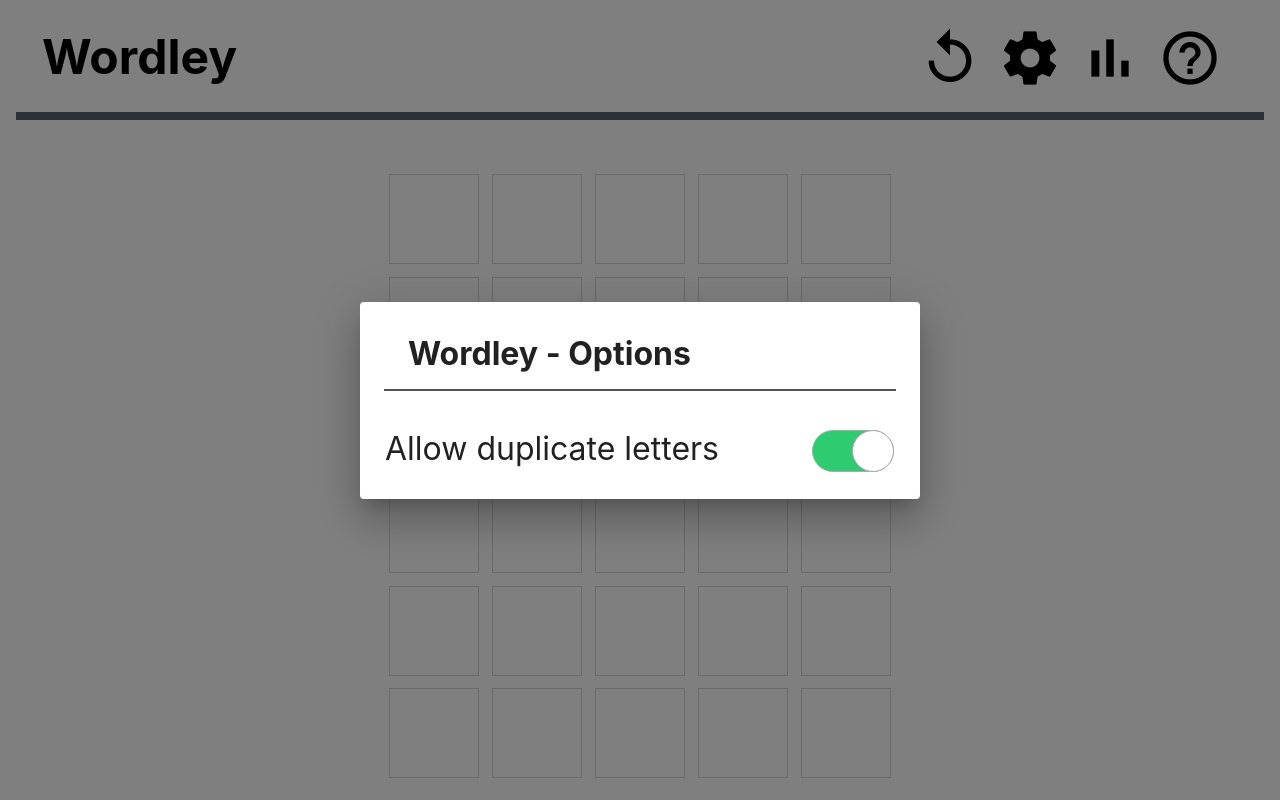
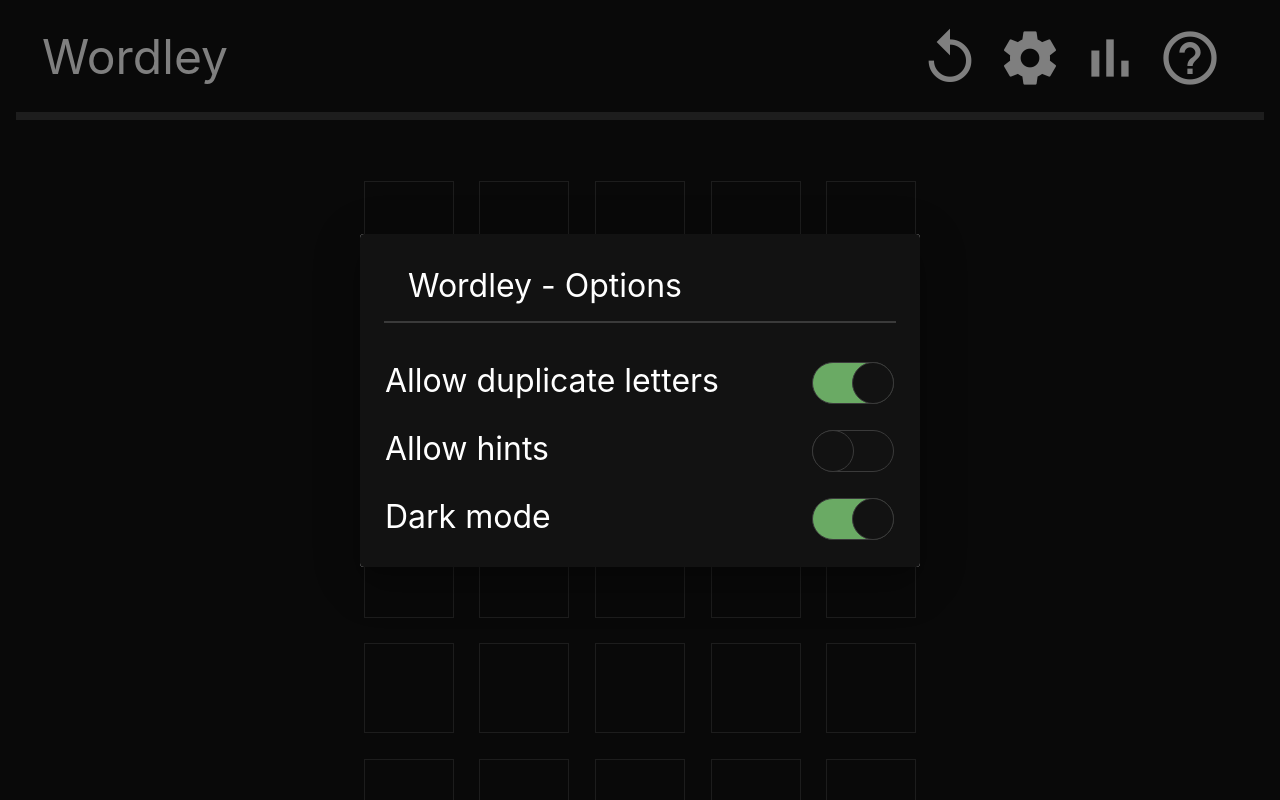
Before and after one commit to gladson1976/Wordley, a React (Create React App) app: page / in a window 1280 px wide. Both pictures are taken after a click on the element 1030 px from the left and 58 px from the top of the page. Shown: the top 800 px of the page. Built offline with nearby package versions, Linux system fonts and the light colour scheme.

Commit message:
Bug fixes and enhancements (hint and dark mode)

```diff
--- a/src/App.css
+++ b/src/App.css
@@ -1,3 +1,19 @@
+:root {
+	--WORDLEY-BG-COLOR: #ffffff;
+	--WORDLEY-TEXT-COLOR: #121212;
+	--WORDLEY-BG-YES: #6aaa64;
+	--WORDLEY-BG-MAYBE: #c9b458;
+	--WORDLEY-BG-NO: #6a6a6a;
+	--WORDLEY-TEXT-YES: #ffffff;
+	--WORDLEY-TEXT-MAYBE: #ffffff;
+	--WORDLEY-TEXT-NO: #ffffff;
+	--WORDLEY-TEXT-ERROR: #ea4335;
+	--WORDLEY-BORDER-COLOR: #8a8a8a;
+	--WORDLEY-BG-KEY: #a1a1a1;
+	--WORDLEY-TEXT-KEY: #000000;
+	--WORDLEY-WEIGHT-KEY: 600;
+}
+
 @font-face {
 	font-family: 'Material Icons';
 	font-style: normal;
@@ -7,8 +23,29 @@
 		url(MaterialIcons-Regular.ttf) format('truetype');
 }
 
+.dark-mode {
+	--WORDLEY-BG-COLOR: #121212;
+	--WORDLEY-TEXT-COLOR: #ffffff;
+	--WORDLEY-BG-YES: #6aaa64;
+	--WORDLEY-BG-MAYBE: #c9b458;
+	--WORDLEY-BG-NO: #3a3a3a;
+	--WORDLEY-TEXT-YES: #ffffff;
+	--WORDLEY-TEXT-MAYBE: #ffffff;
+	--WORDLEY-TEXT-NO: #ffffff;
+	--WORDLEY-TEXT-ERROR: #ea4335;
+	--WORDLEY-BORDER-COLOR: #3a3a3a;
+	--WORDLEY-BG-KEY: #818181;
+	--WORDLEY-TEXT-KEY: #ffffff;
+	--WORDLEY-WEIGHT-KEY: 400;
+}
+
 html {
 	font-size: 4vmin;
+}
+
+body, .wordley-wrapper {
+	background-color: var(--WORDLEY-BG-COLOR);
+	color: var(--WORDLEY-TEXT-COLOR)
 }
 
 .MuiPaper-root {
@@ -20,7 +57,6 @@
 	font-weight: normal;
 	font-style: normal;
 	font-size: 1.5rem;
-	/* Preferred icon size */
 	display: inline-flex;
 	line-height: 1;
 	text-transform: none;
@@ -28,13 +64,9 @@
 	word-wrap: normal;
 	white-space: nowrap;
 	direction: ltr;
-	/* Support for all WebKit browsers. */
 	-webkit-font-smoothing: antialiased;
-	/* Support for Safari and Chrome. */
 	text-rendering: optimizeLegibility;
-	/* Support for Firefox. */
 	-moz-osx-font-smoothing: grayscale;
-	/* Support for IE. */
 	font-feature-settings: 'liga';
 }
 
@@ -42,12 +74,11 @@
 	display: flex;
 	flex-direction: column;
 	margin: 1.5rem auto 0 auto;
-	/* margin-bottom: 20vw; */
 	align-items: center;
 }
 
 .wordley-correct {
-	background-color: #6AAA64;
+	background-color: var(--WORDLEY-BG-YES);
 }
 
 .reveal-wordley {
@@ -58,33 +89,29 @@
 	top: 0.5rem;
 	margin-bottom: 0.5rem;
 }
-
 .icon {
 	font-size: 2rem;
 	margin-right: 0.5rem;
 	margin-top: 0.5rem;
 }
-
+.icon-hint:before {
+	content: '\e838';
+}
 .icon-replay:before {
 	content: '\e042';
 }
-
 .icon-settings:before {
 	content: '\e8b8';
 }
-
 .icon-bar-chart:before {
 	content: '\e26b';
 }
-
 .icon-question:before {
 	content: '\e8fd';
 }
-
 .text-right {
 	text-align: right;
 }
-
 table {
 	border-collapse: collapse;
 	border-spacing: 1px;
@@ -99,7 +126,7 @@
 }
 
 div.title-border {
-	border-bottom: .25rem solid rgb(85, 98, 112);
+	border-bottom: .25rem solid var(--WORDLEY-BORDER-COLOR);
 }
 
 table.wordley-title {
@@ -109,7 +136,7 @@
 
 td.title {
 	font-size: 1.5rem;
-	font-weight: bold;
+	font-weight: var(--WORDLEY-WEIGHT-KEY);
 }
 
 table.wordley-title td.wordley-image {
@@ -129,7 +156,7 @@
 
 table.wordley-footer {
 	width: 100%;
-	border: 1px solid rgb(85, 98, 112);
+	border: 1px solid var(--WORDLEY-BORDER-COLOR);
 }
 
 table.wordley-praise {
@@ -139,6 +166,8 @@
 .settings {
 	padding: 0.75rem;
 	width: 16rem;
+	background-color: var(--WORDLEY-BG-COLOR);
+	color: var(--WORDLEY-TEXT-COLOR);
 }
 
 .close {
@@ -154,11 +183,11 @@
 }
 
 .settings-table td.settings-title {
-	font-weight: bold;
+	font-weight: var(--WORDLEY-WEIGHT-KEY);
 }
 
 .settings-inner {
-	border: 1px solid darkgray;
+	border: 1px solid var(--WORDLEY-BORDER-COLOR);
 	border-radius: 4px;
 	padding: 0px 4px 0px 4px;
 	margin-left: 10px;
@@ -169,7 +198,7 @@
 }
 
 .chart-container {
-	border: 1px solid grey;
+	border: 1px solid var(--WORDLEY-BORDER-COLOR);
     height: inherit;
 	padding: 0.5rem 0.25rem;
 	display: flex;
@@ -181,11 +210,11 @@
 	display: inline-flex;
     width: 2rem;
     margin: 0.25rem;
-    background-color: #6AAA64;
+    background-color: var(--WORDLEY-BG-YES);
     justify-content: center;
     align-items: flex-end;
     padding: 0.25rem 0px;
-	font-weight: bold;
+	font-weight: var(--WORDLEY-WEIGHT-KEY);
 }
 
 .bar-text {
@@ -194,33 +223,36 @@
     margin: 0.25rem;
     justify-content: center;
     align-items: flex-end;
-	font-weight: bold;
+	font-weight: var(--WORDLEY-WEIGHT-KEY);
 }
 
 .wordley-help-bit {
     display: inline-flex;
-    color: #555555;
+    color: var(--WORDLEY-TEXT-COLOR);
     justify-content: center;
     align-items: center;
     width: 1.5rem;
     height: 1.5rem;
-    border: 1px solid #d3d6da;
-    font-weight: bold;
+    border: 1px solid var(--WORDLEY-BORDER-COLOR);
+    font-weight: var(--WORDLEY-WEIGHT-KEY);
     font-size: 0.75rem;
 }
 .wordley-help-correct {
-    background-color: #6AAA64;
-    color: #FFFFFF;
+    background-color: var(--WORDLEY-BG-YES);
+    border: 1px solid var(--WORDLEY-BG-YES);
+    color: var(--WORDLEY-TEXT-YES);
     animation: fadeInCorrect 1s;
 }
 .wordley-help-maybe {
-    background-color: #C9B458;
-    color: #FFFFFF;
+    background-color: var(--WORDLEY-BG-MAYBE);
+    border: 1px solid var(--WORDLEY-BG-MAYBE);
+    color: var(--WORDLEY-TEXT-YES);
     animation: fadeInMaybe 1s;
 }
 .wordley-help-no {
-    background-color: #989C9E;
-    color: #FFFFFF;
+    background-color: var(--WORDLEY-BG-NO);
+    border: 1px solid var(--WORDLEY-BG-NO);
+    color: var(--WORDLEY-TEXT-YES);
     animation: fadeInNo 1s;
 }
 .reveal-container {
@@ -228,7 +260,6 @@
 }
 .praise-window {
     margin: auto;
-    background-color: #fefefe;
     animation: praise-grow 0.75s;
 }
 .praise-border {
@@ -260,13 +291,13 @@
 .modal-header {
 	padding: 0.25rem;
 	padding-bottom: 0.5rem;
-	border-bottom: 2px solid #555555;
+	border-bottom: 2px solid var(--WORDLEY-BORDER-COLOR);
 	margin-bottom: 0.5rem;
 }
 
 .modal-title {
 	margin: 0px 0.5rem;
-	font-weight: bold;
+	font-weight: var(--WORDLEY-WEIGHT-KEY);
 }
 
 .hidden {
@@ -274,7 +305,7 @@
 }
 
 .font-bold {
-	font-weight: bold;
+	font-weight: var(--WORDLEY-WEIGHT-KEY);
 }
 
 .font-small {
@@ -312,33 +343,33 @@
 	font-size: 1rem;
 	line-height: 1.25;
 	border-radius: .25rem;
-	transition: all .15s ease-in-out
+	transition: all .15s ease-in-out;
 }
 
 .btn:focus,
 .btn:hover {
-	text-decoration: none
+	text-decoration: none;
 }
 
 .btn.focus,
 .btn:focus {
 	outline: 0;
-	box-shadow: 0 0 0 3px rgba(0, 123, 255, .25)
+	box-shadow: 0 0 0 3px rgba(0, 123, 255, .25);
 }
 
 .btn.disabled,
 .btn:disabled {
-	opacity: .65
+	opacity: .65;
 }
 
 .btn.active,
 .btn:active {
-	background-image: none
+	background-image: none;
 }
 
 a.btn.disabled,
 fieldset[disabled] a.btn {
-	pointer-events: none
+	pointer-events: none;
 }
 
 .btn:focus {
@@ -350,35 +381,35 @@
 }
 
 .btn-outline-danger {
-	color: #dc3545;
+	color: var(--WORDLEY-TEXT-ERROR);
 	background-color: transparent;
 	background-image: none;
-	border-color: #dc3545
+	border-color: var(--WORDLEY-TEXT-ERROR);
 }
 
 .btn-outline-danger:hover {
-	color: #fff;
-	background-color: #dc3545;
-	border-color: #dc3545
+	color: var(--WORDLEY-TEXT-COLOR);
+	background-color: var(--WORDLEY-TEXT-ERROR);
+	border-color: var(--WORDLEY-TEXT-ERROR);
 }
 
 .btn-outline-danger.focus,
 .btn-outline-danger:focus {
-	box-shadow: 0 0 0 3px rgba(220, 53, 69, .5)
+	box-shadow: 0 0 0 3px rgba(220, 53, 69, .5);
 }
 
 .btn-outline-danger.disabled,
 .btn-outline-danger:disabled {
-	color: #dc3545;
-	background-color: transparent
+	color: var(--WORDLEY-TEXT-ERROR);
+	background-color: transparent;
 }
 
 .btn-outline-danger.active,
 .btn-outline-danger:active,
 .show>.btn-outline-danger.dropdown-toggle {
-	color: #fff;
-	background-color: #dc3545;
-	border-color: #dc3545
+	color: var(--WORDLEY-TEXT-COLOR);
+	background-color: var(--WORDLEY-TEXT-ERROR);
+	border-color: var(--WORDLEY-TEXT-ERROR);
 }
 
 /* CHECKBOX */
@@ -396,10 +427,10 @@
 	width: 100%;
 	height: 1.25rem;
 	top: 0.125rem;
-	background: #fff;
+	background: var(--WORDLEY-BG-COLOR);
 	content: '';
 	border-radius: 0.75rem;
-	border: solid 1px darkgray;
+	border: solid 1px var(--WORDLEY-BORDER-COLOR);
 	transition: all .5s;
 }
 
@@ -410,10 +441,10 @@
 	content: '';
 	width: 1.25rem;
 	height: 1.25rem;
-	background: #fff;
+	background: var(--WORDLEY-BG-COLOR);
 	position: absolute;
 	border-radius: 50%;
-	border: solid 1px darkgray;
+	border: solid 1px var(--WORDLEY-BORDER-COLOR);
 	transition: all .5s;
 	left: 0;
 }
@@ -424,7 +455,7 @@
 }
 
 input[type="checkbox"]:checked:before {
-	background: #2ecc71;
+	background: var(--WORDLEY-BG-YES);
 }
 
 input[type="checkbox"].square {
@@ -446,7 +477,7 @@
 }
 
 input[type="checkbox"].square:checked:before {
-	background: #3498db;
+	background: var(--WORDLEY-BG-YES);
 }
 
 @keyframes praise-grow {
@@ -466,7 +497,7 @@
 
 @keyframes fadeIn {
     from { background-color: transparent; }
-      to { background-color: #fefefe; }
+      to { background-color: var(--WORDLEY-BG-COLOR); }
 }
 
 @keyframes Shake {
--- a/src/App.js
+++ b/src/App.js
@@ -6,16 +6,19 @@
 import './bootstrap.css';
 import './keyboard.css';
 import ShowWord from './showWord/showWord';
-import wordleyModel from './wordley.model';
+import { wordleyData as wordleyModel } from './wordley.model';
 import { wordleOriginals, wordleOriginalsValid } from './wordle-original';
 
 function App() {
   const [allowDuplicates, setAllowDuplicates] = useState(true);
+  const [allowHints, setAllowHints] = useState(false);
+  const [darkMode, setDarkMode] = useState(false);
   const [currentWordley, setCurrentWordley] = useState(wordleyModel);
   const [wordleyWords, setWordleyWords] = useState([]);
-  const [wordleyWordsValid, setWordleyWordsValid] = useState(wordleOriginalsValid);
+  const [wordleyWordsValid] = useState(wordleOriginalsValid);
   const [isWordleyComplete, setIsWordleyComplete] = useState(false);
   const [revealWordley, setRevealWordley] = useState(false);
+  const [hintCount, setHintCount] = useState(0);
   const appTitle = "Wordley";
   const appVersion = "1.0";
 
@@ -24,6 +27,7 @@
   const [dialogHelpOpen, setDialogHelpOpen] = useState(false);
   const [dialogCompleteOpen, setDialogCompleteOpen] = useState(false);
 
+  const TOTAL_HINTS_ALLOWED = 1;
   const arrKeys = useMemo(() => [
     ["Q", "W", "E", "R", "T", "Y", "U", "I", "O", "P"],
     ["#Q", "A", "S", "D", "F", "G", "H", "J", "K", "L"],
@@ -33,11 +37,11 @@
 
   const arrPraises = useMemo(() => ['Genius', 'Magnificent', 'Impressive', 'Splendid', 'Great', 'Phew', 'Ouch!'], []);
 
-  const indices = useCallback((c, s) => {
-    return s
-    .split('')
-    .reduce((a, e, i) => e === c ? a.concat(i) : a, []);
-  }, []);
+  // const indices = useCallback((c, s) => {
+  //   return s
+  //   .split('')
+  //   .reduce((a, e, i) => e === c ? a.concat(i) : a, []);
+  // }, []);
 
   const getRandom = useCallback((min, max) => {
     return Math.floor(Math.random()*(max-min+1))+min;
@@ -65,15 +69,38 @@
     setRevealWordley(true);
   }, []);
 
+  // const validateDataModel = useCallback((persistData) => {
+  //   const defaultModel = _.cloneDeep(wordleyModel);
+  //   const mergedModel = _.merge(defaultModel, persistData);
+  //   mergedModel.wordleyBoard.map((wordleyWord) => {
+  //     if (wordleyWord.wordley === '') {
+  //       _.set(wordleyWord, 'validations', []);
+  //     }
+  //     return wordleyWord;
+  //   });
+  //   return mergedModel;
+  // }, []);
+
+  const lightsOff = useCallback((lightsOff) => {
+    if (lightsOff) {
+      document.body.classList.add('dark-mode');
+    } else {
+      document.body.classList.remove('dark-mode');
+    }
+  }, []);
+
   const savePersistData = useCallback(() => {
     let tempWordley = _.cloneDeep(currentWordley);
     _.set(tempWordley, 'gameSettings.allowDuplicates', allowDuplicates);
+    _.set(tempWordley, 'gameSettings.allowHints', allowHints);
+    _.set(tempWordley, 'gameSettings.darkMode', darkMode);
+    _.set(tempWordley, 'hintCount', hintCount);
     if (window.AppInventor) {
       window.AppInventor.setWebViewString(JSON.stringify(tempWordley));
     } else {
       localStorage.setItem('wordleyPersist', JSON.stringify(tempWordley));
     }
-  }, [allowDuplicates, currentWordley]);
+  }, [allowDuplicates, allowHints, currentWordley, darkMode, hintCount]);
 
   const loadPersistData = useCallback(() => {
     let persistData
@@ -85,20 +112,30 @@
     if (_.isNull(persistData)) {
       persistData = _.cloneDeep(wordleyModel);
     }
+    // persistData = validateDataModel(persistData);
     const tempAllowDuplicates = _.get(persistData, 'gameSettings.allowDuplicates', true);
+    const tempAllowHints = _.get(persistData, 'gameSettings.allowHints', false);
+    const tempDarkMode = _.get(persistData, 'gameSettings.darkMode', false);
+    const tempHintCount = _.get(persistData, 'hintCount', 0);
 
     const currentTry = persistData.currentTry - 1 >= 0 ? persistData.currentTry - 1 : 0;
-    const wordleyValidation = _.get(persistData, `wordleyBoard[${currentTry}].validations`, '');
+    const wordleyValidation = _.get(persistData, `wordleyBoard[${currentTry}].validations`, []);
     const wordleyComplete = wordleyValidation.length > 0
       ? wordleyValidation.reduce((valid, num) => valid && (num === 1), true) || persistData.currentTry > 5
       : false;
     setIsWordleyComplete(wordleyComplete);
     setCurrentWordley(persistData);
     setAllowDuplicates(tempAllowDuplicates);
+    setAllowHints(tempAllowHints);
+    setDarkMode(tempDarkMode);
+    setHintCount(tempHintCount);
+    lightsOff(tempDarkMode);
     if (currentTry === 5 && wordleyComplete) {
       goRevealWordley();
+    } else if (wordleyComplete) {
+      setDialogCompleteOpen(true);
     }
-  }, [goRevealWordley]);
+  }, [goRevealWordley, lightsOff]);
 
   const collectWordleys = useCallback(() => {
     const tempWordleyWords = allowDuplicates
@@ -106,6 +143,34 @@
       : [...filterDuplicates(wordleOriginals)];
     setWordleyWords(tempWordleyWords);
   }, [allowDuplicates, filterDuplicates]);
+
+  const goHint = useCallback(() => {
+    const currentWord = currentWordley.wordley
+    const lastTry = currentWordley.currentTry - 1;
+    const currentTry = currentWordley.currentTry;
+    let lastGuess = _.get(currentWordley, `wordleyBoard[${lastTry}].wordley`, '');
+    let availableLetters = [];
+    for (let i = 0; i <= 4; i++) {
+      if (currentWord[i] !== lastGuess[i]) {
+        availableLetters.push(i);
+      }
+    }
+    if (availableLetters.length > 0) {
+      const hintPosition = getRandom(0, availableLetters.length - 1);
+      let arrLastGuess = '     '.split('');
+      let arrValidations = [0, 0, 0, 0, 0];
+      arrLastGuess[availableLetters[hintPosition]] = currentWord[availableLetters[hintPosition]];
+      arrValidations[availableLetters[hintPosition]] = 5;
+      const tempWordley = _.cloneDeep(currentWordley);
+      _.set(tempWordley, `wordleyBoard[${currentTry}].wordley`, arrLastGuess.join(''));
+      _.set(tempWordley, `wordleyBoard[${currentTry}].validations`, arrValidations);
+      setCurrentWordley(tempWordley);
+      setHintCount(hintCount - 1);
+      setTimeout(() => {
+        setCurrentWordley(currentWordley);
+      }, 1000);
+    }
+  }, [currentWordley, getRandom, hintCount]);
 
   const newWordley = useCallback(() => {
     const newWordley = wordleyModel;
@@ -121,7 +186,12 @@
     setIsWordleyComplete(false);
     setDialogCompleteOpen(false);
     setRevealWordley(false);
-  }, [currentWordley, getRandom, wordleyWords]);
+    if (allowHints) {
+      setHintCount(TOTAL_HINTS_ALLOWED);
+    } else {
+      setHintCount(0);
+    }
+  }, [allowHints, currentWordley, getRandom, wordleyWords]);
 
   const renderWordleyBoard = useCallback(() => {
     return (
@@ -314,7 +384,7 @@
     setDialogSettingsOpen(false);
     setDialogStatsOpen(false);
     setDialogHelpOpen(false);
-    setDialogCompleteOpen(false);
+    // setDialogCompleteOpen(false);
   }, []);
 
   const setOptionDuplicates = useCallback((e) => {
@@ -324,6 +394,15 @@
       : [...filterDuplicates(wordleOriginals)];
     setWordleyWords(tempWordleyWords);
   }, [allowDuplicates, filterDuplicates]);
+
+  const setOptionHints = useCallback((e) => {
+    setAllowHints(e.target.checked);
+  }, []);
+
+  const setOptionDarkMode = useCallback((e) => {
+    setDarkMode(e.target.checked);
+    lightsOff(e.target.checked);
+  }, [lightsOff]);
 
   const resetStats = useCallback(() => {
     const newWordley = wordleyModel;
@@ -354,6 +433,7 @@
                 <span>{appTitle}</span>
               </td>
               <td className="title text-right">
+                <span className={classNames('material-icons', 'icon icon-hint', 'title-button',' cursor-pointer', {'hidden': hintCount === 0})} onClick={() => goHint()} />
                 <span className="material-icons icon icon-replay title-button cursor-pointer" onClick={() => newWordley()} />
                 <span className="material-icons icon icon-settings title-button cursor-pointer" onClick={() => showSettings()}></span>
                 <span className="material-icons icon icon-bar-chart title-button cursor-pointer" onClick={() => showStats()}></span>
@@ -364,7 +444,7 @@
         </table>
       </div>
     )
-  }, [newWordley, showHelp, showSettings, showStats]);
+  }, [goHint, hintCount, newWordley, showHelp, showSettings, showStats]);
 
   const renderWordleySettings = useCallback(() => {
     return (
@@ -381,12 +461,24 @@
                   <input type="checkbox" name="duplicates" id="duplicates" value={allowDuplicates} checked={allowDuplicates} onChange={(e) => setOptionDuplicates(e)} />
                 </td>
               </tr>
+              <tr>
+                <td>Allow hints</td>
+                <td className="text-right va-middle">
+                  <input type="checkbox" name="hints" id="hints" value={allowHints} checked={allowHints} onChange={(e) => setOptionHints(e)} />
+                </td>
+              </tr>
+              <tr>
+                <td>Dark mode</td>
+                <td className="text-right va-middle">
+                  <input type="checkbox" name="darkmode" id="darkmode" value={darkMode} checked={darkMode} onChange={(e) => setOptionDarkMode(e)} />
+                </td>
+              </tr>
             </tbody>
           </table>
         </div>
       </div>
     );
-  }, [allowDuplicates, setOptionDuplicates]);
+  }, [allowDuplicates, allowHints, darkMode, setOptionDuplicates, setOptionHints, setOptionDarkMode]);
 
   const renderBarchart = useCallback(() => {
     const { gameStats: { guessDistribution } } = currentWordley;
@@ -500,9 +592,6 @@
   }, []);
 
   const renderRevealWordley = useCallback(() => {
-    // const praiseIndex = currentWordley.currentTry === 6
-    //   ? currentWordley.currentTry
-    //   : currentWordley.currentTry - 1;
     const praiseIndex = currentWordley.currentTry - 1;
     return (
       <div className='reveal-container'>
--- a/src/showWord/showWord.css
+++ b/src/showWord/showWord.css
@@ -6,41 +6,50 @@
 }
 .wordley-bit {
     display: flex;
-    color: #555555;
+    color: var(--WORDLEY-TEXT-COLOR);
     justify-content: center;
     align-items: center;
     width: 2.75rem;
     height: 2.75rem;
-    border: 1px solid #d3d6da;
-    font-weight: bold;
+    border: 1px solid var(--WORDLEY-BORDER-COLOR);
+    font-weight: 400;
     font-size: 1.5rem;
-    margin: 0.5vw;
+    margin: 1vw;
 }
 .wordley-correct {
-    background-color: #6AAA64;
-    color: #FFFFFF;
+    background-color: var(--WORDLEY-BG-YES);
+    border: 1px solid var(--WORDLEY-BG-YES);
+    color: var(--WORDLEY-TEXT-YES);
     animation-timing-function: ease-in;
     animation: fadeInCorrect 1s;
 }
 .wordley-maybe {
-    background-color: #C9B458;
-    color: #FFFFFF;
+    background-color: var(--WORDLEY-BG-MAYBE);
+    border: 1px solid var(--WORDLEY-BG-MAYBE);
+    color: var(--WORDLEY-TEXT-MAYBE);
     animation-timing-function: ease-in;
     animation: fadeInMaybe 1s;
 }
 .wordley-no {
-    background-color: #989C9E;
-    color: #FFFFFF;
+    background-color: var(--WORDLEY-BG-NO);
+    border: 1px solid var(--WORDLEY-BG-NO);
+    color: var(--WORDLEY-TEXT-NO);
     animation-timing-function: ease-in;
     animation: fadeInNo 1s;
 }
+.wordley-hint {
+    background-color: transparent;
+    color: var(--WORDLEY-BG-YES);
+    animation-timing-function: ease-in;
+    animation: fadeInHint 1s;
+}
 .wordley-clear {
     background-color: transparent;
-    color: #555555;
+    color: var(--WORDLEY-TEXT-COLOR);
 }
 .wordley-error {
     background-color: transparent;
-    color: #ea4335;
+    color: var(--WORDLEY-TEXT-ERROR);
 }
 
 .define-word-link {
@@ -50,7 +59,7 @@
 }
 .define-word {
     font-size: 2.25rem;
-    color: #555555
+    color: var(--WORDLEY-TEXT-COLOR);
 }
 .define-word:before {
 	content: '\f02f';
@@ -74,7 +83,7 @@
         transform: rotateY(-90deg);
     }
     to {
-        background-color: #6AAA64;
+        background-color: var(--WORDLEY-BG-YES);
         transform: rotateY(0deg);
     }
 }
@@ -85,7 +94,7 @@
         transform: rotateY(-90deg);
     }
     to {
-        background-color: #C9B458;
+        background-color: var(--WORDLEY-BG-MAYBE);
         transform: rotateY(0deg);
     }
 }
@@ -96,8 +105,17 @@
         transform: rotateY(-90deg);
     }
     to {
-        background-color: #989C9E;
+        background-color: var(--WORDLEY-BG-NO);
         transform: rotateY(0deg);
+    }
+}
+
+@keyframes fadeInHint {
+    from {
+        opacity: 0;
+    }
+    to {
+        opacity: 1;
     }
 }
 
@@ -128,6 +146,6 @@
     100% {
         transform: perspective(120px) rotateX(-180deg) rotateY(-179.9deg);
         -webkit-transform: perspective(120px) rotateX(-180deg) rotateY(-179.9deg);
-        background-color: #ec407a;
+        background-color: var(--WORDLEY-TEXT-ERROR);
     }
 }
--- a/src/showWord/showWord.jsx
+++ b/src/showWord/showWord.jsx
@@ -36,7 +36,8 @@
             'wordley-maybe': validations[index] === 2,
             'wordley-no': validations[index] === 3,
             'wordley-error': validations[index] === 4,
-            'earthquake': validations[index] === 4
+            'earthquake': validations[index] === 4,
+            'wordley-hint': validations[index] === 5
         })}>{letter}</div>
     }, [validations]);
 
@@ -45,7 +46,7 @@
         return text.map((letter, index) => {
             return showLetter(letter, index);
         });
-    }, [showLetter, wordley]);
+    }, [padWordley, showLetter, wordley]);
 
     return (
         <div className='wordley-word'>
```
Also changed, not shown: src/keyboard.css (+10 -9 lines), src/wordley.model.js (+5 -2 lines), 5 other files (tests, documents, lock files or other folders). Lines whose indentation alone changed are shown as unchanged.
